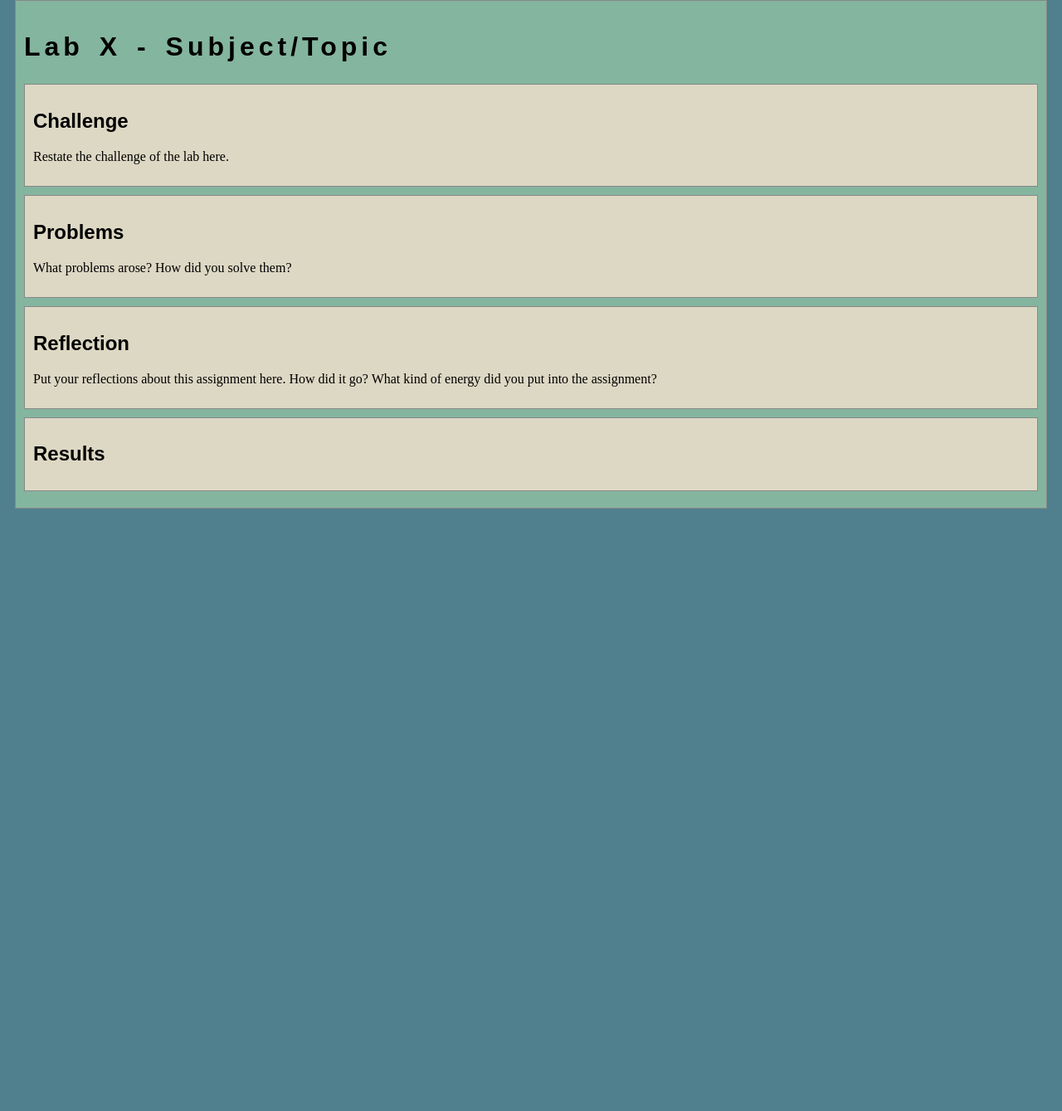
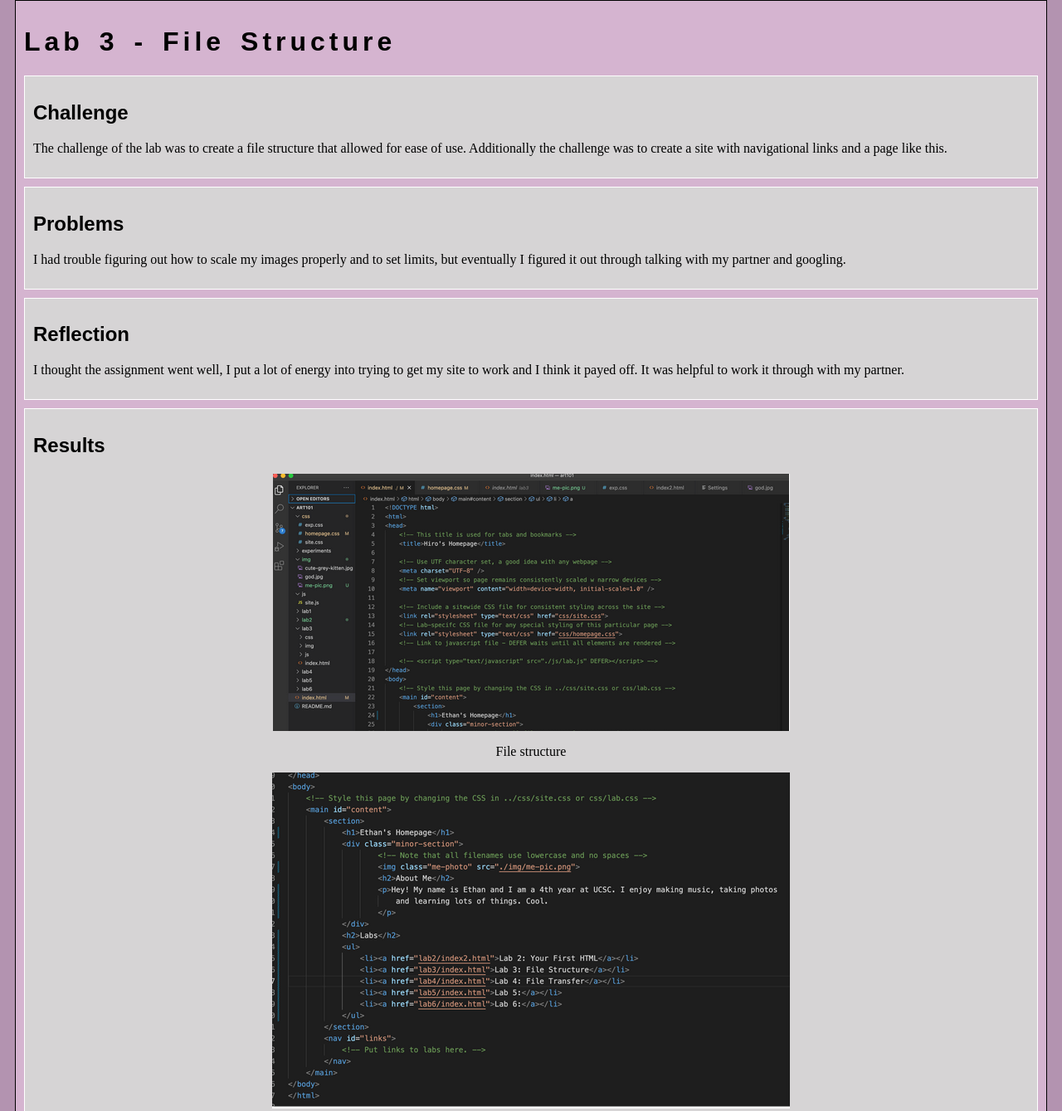
Before and after one commit to ethiroto/art101, a plain HTML site: page lab3/index.html in a window 1280 px wide. Shown: the part 10-1349 px from the top of the page at 83% size. Before the commit the page ends 800 px from the top, so only its background shows below. Drawn offline with nearby package versions, Linux system fonts and the light colour scheme.

Commit message:
Changes to homepage and lab 3
Added an image to the homepage. Added a description. Changed the Lab 3 reflection page

```diff
--- a/css/homepage.css
+++ b/css/homepage.css
@@ -1,6 +1,6 @@
 /* this css file will only style the homepage of our site */
 
-.cat-photo {
+.me-photo {
   margin: 10px;
-  max-width: 500px;
+  max-width: 200px;
 }
--- a/css/site.css
+++ b/css/site.css
@@ -4,7 +4,7 @@
 
 /* we can select an html element tag, in this case "body" will apply to the whole document */
 body {
-  background-color: #50808E;
+  background-color: #b393b0;
 }
 
 /* we can have rules apply to multiple elements at the same time with commas */
@@ -23,14 +23,21 @@ h1 {
 #content {
   margin: 10px;
   padding: 10px;
-  border: solid 1px #888;
-  background-color: #84B59F;
+  border: solid 1px #000000;
+  background-color: #d5b4d0;
 }
 
 /* the period in a CSS selector selects an element by class, e.g., class="minor-section" */
 .minor-section {
   padding: 10px;
   margin-bottom: 10px;
-  border: solid 1px #888;
-  background-color: #A3C9A8;
+  border: solid 1px #597c8c;
+  background-color: #97a7d6;
 }
+
+.lab-results{
+  display: flex;
+  flex-direction: column;
+  justify-content: center;
+  align-items: center;
+}
--- /dev/null
+++ b/lab2/css/lab2.css
@@ -0,0 +1,25 @@
+h1 {
+    color:darksalmon;
+    font-size: 150%;
+
+}
+p {
+    font-family:Georgia;
+    text-indent: 30px;
+    margin-left: 10;
+
+    }
+
+#content {
+    background-color: cyan;
+    width: 900px;
+    min-height: 200px;
+    padding: 20px;
+    margin: 10px;
+    border: solid 1px blue;
+
+
+    }
+#content:hover {
+    background-color:aliceblue;
+    }
--- a/lab3/css/lab.css
+++ b/lab3/css/lab.css
@@ -4,6 +4,6 @@
 .minor-section {
     padding: 10px;
     margin-bottom: 10px;
-    border: solid 1px #888;
-    background-color: #DDD8C4;
+    border: solid 1px #ffffff;
+    background-color: #d6d4d5;
   }
--- a/lab3/index.html
+++ b/lab3/index.html
@@ -22,26 +22,38 @@
 <body>
 	<!-- Style this page by changing the CSS in ../css/site.css or css/lab.css -->
 	<main id="content">
+		<h1>Lab 3 - File Structure</h1>
 		<section>
-			<h1>Lab X - Subject/Topic</h1>
 			<div class="minor-section">
 				<h2>Challenge</h2>
-					<p>Restate the challenge of the lab here.</p>
+				<p>The challenge of the lab was to create a file structure that allowed for ease of use.
+					Additionally the challenge was to create a site with navigational links and a page like this.
+				</p>
 			</div>
-
 			<div class="minor-section">
 				<h2>Problems</h2>
-					<p>What problems arose? How did you solve them? </p>
+				<p>I had trouble figuring out how to scale my images properly and to set limits,
+					but eventually I figured it out through talking with my partner and googling. </p>
 			</div>
 
 			<div class="minor-section">
 				<h2>Reflection</h2>
-					<p>Put your reflections about this assignment here. How did it go? What kind of energy did you put into the assignment? </p>
+				<p>I thought the assignment went well, I put a lot of energy into trying to get my site
+					to work and I think it payed off. It was helpful to work it through with my partner. </p>
 			</div>
 
 			<div class="minor-section">
 				<h2>Results</h2>
-					<div id="output"></div>
+				<div class="lab-results">
+					<img src="img/filestruct.png" alt="">
+					<p>File structure</p>
+					<img src="img/homepagehtml.png" alt="">
+					<p>HTML of homepage</p>
+					<img src="img/homepage.png" alt="">
+					<p>Homepage result</p>
+					<img src="img/challengeshtml.png" alt="">
+					<p>Lab 3 Results HTML </p>
+				</div>
 			</div>
 		</section>
 		<nav id="links">
```
Also changed, not shown: index.html (+13 -4 lines), lab2/index2.html (added, +17 -0 lines), img/me-pic.png (added), lab2/img/beer.jpg (added), lab3/img/challengeshtml.png (added), lab3/img/filestruct.png (added), lab3/img/homepage.png (added), lab3/img/homepagehtml.png (added), 1 other file. Lines whose indentation alone changed are shown as unchanged.
